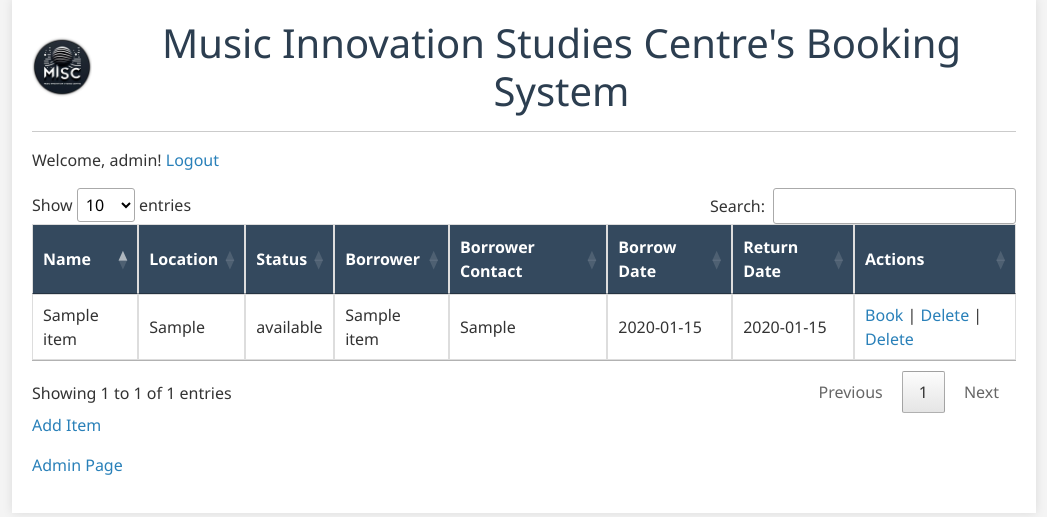
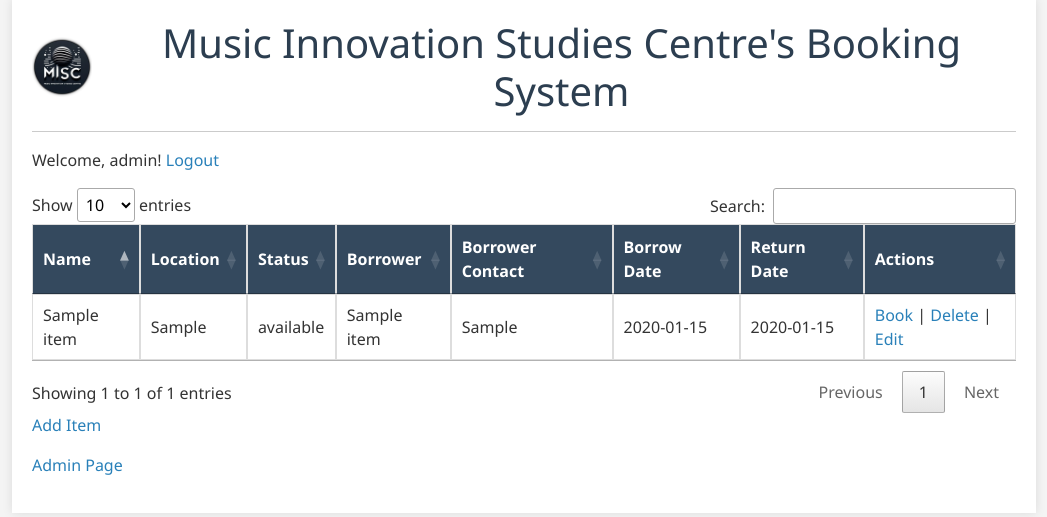
Before and after one commit to iorobertob/booking, a Flask app: page / in a window 1280 px wide. Shown: the part 21-538 px from the top of the page, without its empty margins (116-1163 px from the left). Run offline with Flask 3, Linux system fonts and the light colour scheme; a user stored in the database is signed in; tables that the repository leaves empty hold one stand-in row (values such as "Sample post"); parts of the project's set-up code (start-up, migrations or seed data) failed here and were passed over; some libraries are stand-ins or nearby versions.

Commit message:
added edit function button text

```diff
--- a/templates/home.html
+++ b/templates/home.html
@@ -116,7 +116,7 @@
                             {% endif %}
                             {% if current_user.is_admin %}
                                 | <a href="{{ url_for('delete_item', item_id=item.id) }}">Delete</a>
-                                | <a href="{{ url_for('edit_item', item_id=item.id) }}">Delete</a>
+                                | <a href="{{ url_for('edit_item', item_id=item.id) }}">Edit</a>
                             {% endif %}
                         </td>
                         </tr>
```
